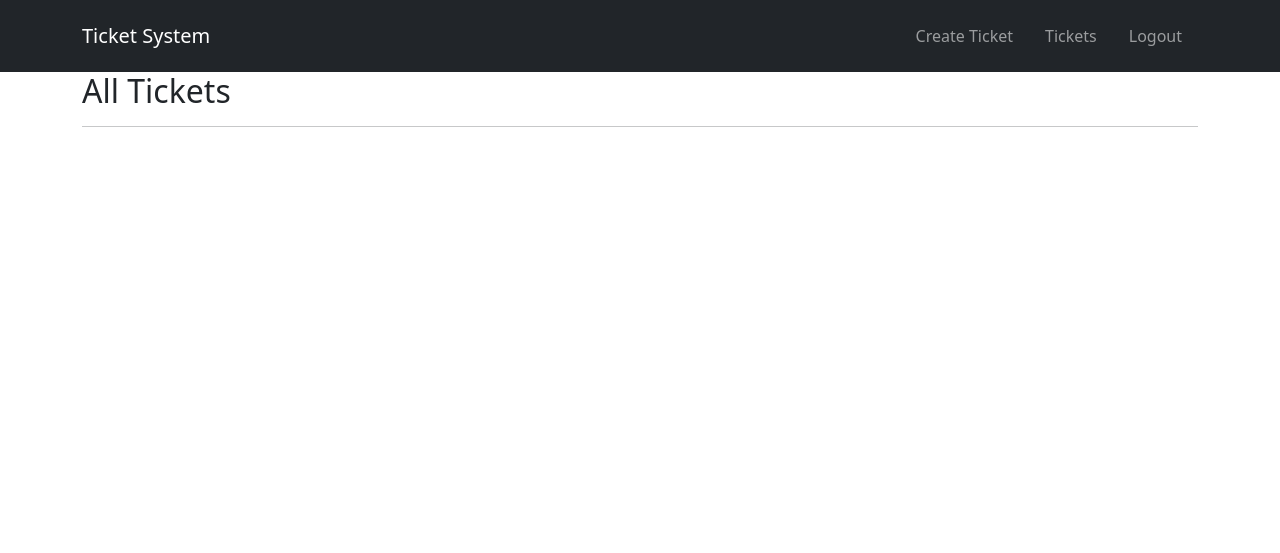
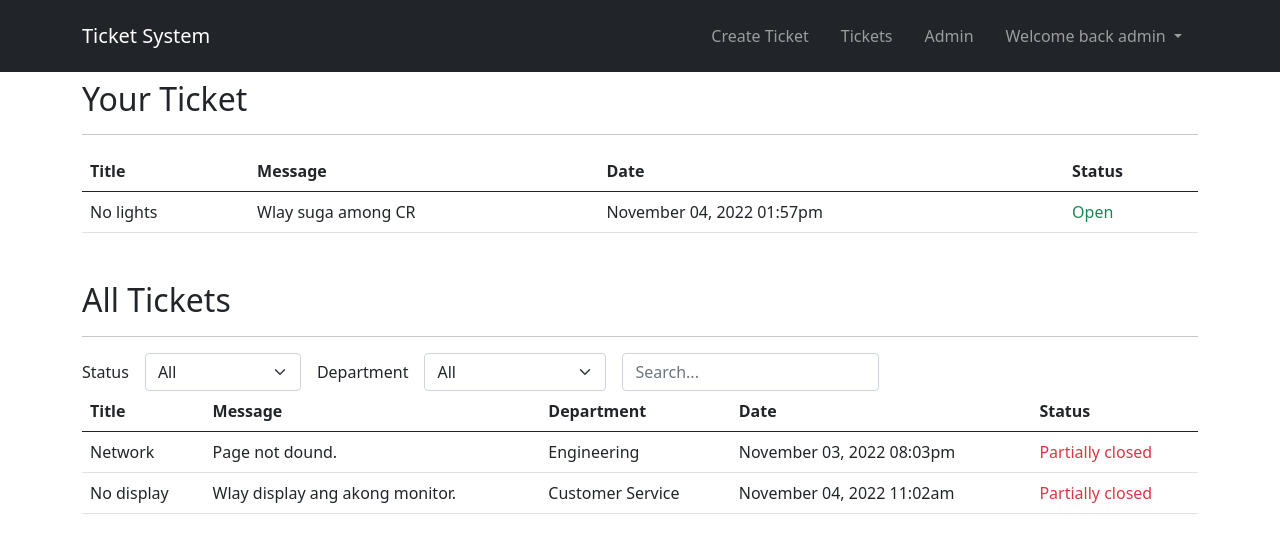
Before and after one commit to Joris05/ticket-system, a CodeIgniter app: page /database/tickets in a window 1280 px wide. Shown: the top 553 px of the page. Run offline with CodeIgniter, Linux system fonts and the light colour scheme; a user stored in the database is signed in; data comes from the database, SQL or seed files in the repository; both versions use the stored data as it was after the commit.

Commit message:
new updates

```diff
--- a/application/config/config.php
+++ b/application/config/config.php
@@ -23,7 +23,7 @@ defined('BASEPATH') or exit('No direct script access allowed');
 | a PHP script and you can easily do that on your own.
 |
 */
-$config['base_url'] = 'http://' . $_SERVER['HTTP_HOST'] . '/ticket/';
+$config['base_url'] = 'http://' . $_SERVER['HTTP_HOST'] . '/ticket-system/';
 
 /*
 |--------------------------------------------------------------------------
--- a/application/config/routes.php
+++ b/application/config/routes.php
@@ -6,6 +6,9 @@ $route['dashboard'] = 'dashboard';
 $route['logout']    = 'dashboard/logout';
 $route['create']    =  'ticket/create';
 $route['tickets']   = 'ticket/list';
+$route['ticket/store'] = 'ticket/store';
+$route['ticket/view/(:any)'] = 'ticket/view/$1';
+$route['ticket/status/(:any)/(:any)'] = 'ticket/status/$1/$2';
 
 $route['default_controller'] = 'welcome';
 $route['404_override'] = '';
--- a/application/controllers/Ticket.php
+++ b/application/controllers/Ticket.php
@@ -8,6 +8,8 @@ class Ticket extends CI_Controller
     {
         parent::__construct();
         $this->load->model('department_model', 'department');
+        $this->load->model('ticket_model', 'ticket');
+        $this->load->model('user_model', 'user');
         $this->check_isvalidated();
     }
 
@@ -18,10 +20,11 @@ class Ticket extends CI_Controller
         }
     }
 
-    public function create()
+    public function create($errors=null)
     {
         $data['title'] = 'Create Ticket';
-        $data['departments'] = $this->department->department_list();
+        $data['error'] = $errors;
+        $data['departments'] = $this->department->department_list($this->session->userdata('department_id'));
         $this->load->view('template/header', $data);
         $this->load->view('pages/create', $data);
         $this->load->view('template/footer');
@@ -30,8 +33,85 @@ class Ticket extends CI_Controller
     public function list()
     {
         $data['title'] = 'All Tickets';
+        $data['tickets'] = $this->ticket->ticket_list($this->session->userdata('userid'));
+        $data['ticketsDepartment'] = $this->ticket->ticket_list_by_department($this->session->userdata('department_id'));
+        $data['departments'] = $this->department->department_list($this->session->userdata('department_id'));
         $this->load->view('template/header', $data);
-        $this->load->view('pages/tickets');
+        $this->load->view('pages/tickets', $data);
         $this->load->view('template/footer');
     }
+
+    public function store()
+    {
+        $this->form_validation->set_rules(
+            'title',
+            'Title',
+            'required|trim'
+        );
+        $this->form_validation->set_rules(
+            'department',
+            'Department',
+            'required|trim'
+        );
+        $this->form_validation->set_rules(
+            'msg',
+            'Message',
+            'required|trim'
+        );
+
+        if ($this->form_validation->run() == FALSE) {
+            $errors = validation_errors('<li>', '</li>');
+            $this->create($errors);
+        } else {
+            $title = $this->input->post('title');
+            $department = $this->input->post('department');
+            $msg = $this->input->post('msg');
+
+            $check = $this->ticket->get_ticket_title($title, 'Open');
+
+            if($check) {
+                $errors = '<li>You have a open ticket for this request. Please contact the department for the updates.</li>';
+                $this->create($errors);
+            } else {
+                $data = array(
+                    'title' => $title,
+                    'msg' => $msg,
+                    'department_id' => $department,
+                    'user_id' => $this->session->userdata('userid'),
+                );
+                $insert  = $this->ticket->insert_ticket($data);
+                if($insert){
+                    $this->list();
+                } else {
+                    $errors = '<li>Unable to submit your request. please contact the IT System Adminstrator.</li>';
+                    $this->create($errors);
+                }
+            }
+        }
+    }
+
+    public function view($id)
+    {
+        if($id){
+            $data['title'] = 'View Ticket';
+            $this->load->view('template/header', $data);
+            if($this->ticket->get_ticket($id, $this->session->userdata('department_id'))){
+                $data['ticket'] = $this->ticket->get_ticket($id, $this->session->userdata('department_id'));
+                $this->load->view('pages/view_ticket', $data);
+            }
+            $this->load->view('template/footer');
+        }
+    }
+
+    public function status($id, $status)
+    {
+        if($id && $status){
+            $where = 'id = "'.$id.'"';
+            $data = array(
+                'status' => ($status==='close') ? 'Partially closed' : 'Open'
+            );
+            $this->ticket->update_ticket($data, $where);
+            $this->view($id);
+        }
+    }
 }
--- a/application/models/Department_model.php
+++ b/application/models/Department_model.php
@@ -6,11 +6,22 @@ class Department_model extends CI_Model
         parent::__construct();
     }
 
-    public function department_list()
+    public function department_list($notId = null)
     {
         $this->db->select('*');
+        if($notId){
+            $this->db->where('department_id !=', $notId);
+        }
         $this->db->order_by('department_name', 'ASC');
         $q = $this->db->get('department');
         return $q->result_array();
     }
+
+    public function get_deparment($id)
+    {
+        $this->db->select('*');
+        $this->db->where('department_id', $id);
+        $q = $this->db->get('department');
+        return $q->row();
+    }
 }
--- a/application/models/Ticket_model.php
+++ b/application/models/Ticket_model.php
@@ -6,28 +6,39 @@ class Ticket_model extends CI_Model
         parent::__construct();
     }
 
-    public function ticket_list()
+    public function ticket_list($id)
     {
         $this->db->select('*');
+        $this->db->where('user_id', $id);
         $this->db->order_by('id', 'DEC');
         $q = $this->db->get('tickets');
         return $q->result_array();
     }
 
-    public function ticket_list_by_department($id)
+    public function ticket_list_by_department($id, $sdate = null, $edate = null)
     {
         $this->db->select('*');
-        $this->db->where('id', $id);
+        $this->db->where('department_id', $id);
+        if($sdate){
+            $this->db->where('date_created >=', $sdate);
+            $this->db->where('date_created <=', $edate);
+        }
         $this->db->order_by('id', 'DEC');
         $q = $this->db->get('tickets');
         return $q->result_array();
     }
 
-    public function ticket_by_deparment_status($id, $status)
+    public function ticket_by_deparment_status($id, $status = null, $sdate = null, $edate = null)
     {
         $this->db->select('*');
-        $this->db->where('status', $status);
         $this->db->where('department_id', $id);
+        if($status){
+            $this->db->where('status', $status);
+        }
+        if($sdate){
+            $this->db->where('date_created >=', $sdate);
+            $this->db->where('date_created <=', $edate);
+        }
         $this->db->order_by('id', 'DEC');
         $q = $this->db->get('tickets');
         return $q->result_array();
@@ -51,10 +62,20 @@ class Ticket_model extends CI_Model
         return true;
     }
 
-    public function get_ticket($id)
+    public function get_ticket($id, $department)
     {
         $this->db->select('*');
         $this->db->where('id', $id);
+        $this->db->where('department_id', $department);
+        $q = $this->db->get('tickets');
+        return $q->row();
+    }
+
+    public function get_ticket_title($title, $status)
+    {
+        $this->db->select('*');
+        $this->db->where('title', $title);
+        $this->db->where('status', $status);
         $q = $this->db->get('tickets');
         return $q->row();
     }
--- a/application/models/User_model.php
+++ b/application/models/User_model.php
@@ -14,4 +14,12 @@ class User_model extends CI_Model
         $q = $this->db->get('users');
         return $q->row();
     }
+
+    public function get_user($id)
+    {
+        $this->db->select('*');
+        $this->db->where('user_id', $id);
+        $q = $this->db->get('users');
+        return $q->row();
+    }
 }
--- a/application/views/pages/tickets.php
+++ b/application/views/pages/tickets.php
@@ -1,4 +1,87 @@
-<div class="container">
-    <h4 class="display-4" style="font-size: 2rem;"><?= $title; ?></h4>
+<div class="container mt-2">
+    <h4 class="display-4" style="font-size: 2rem;">Your Ticket</h4>
     <hr>
+    <div class="col-md-12 col-lg-12">
+        <table class="table table-hover">
+            <thead>
+                <tr>
+                    <th scope="col">Title</th>
+                    <th scope="col">Message</th>
+                    <th scope="col">Date</th>
+                    <th scope="col">Status</th>
+                </tr>
+            </thead>
+            <tbody>
+                <?php
+                    foreach ($tickets as $ticket) {
+                        $color = ($ticket['status']==='Open')?'text-success':'text-danger';
+                ?>
+                    <tr>
+                        <td><?= $ticket['title']; ?></td>
+                        <td><?= $ticket['msg']; ?></td>
+                        <td><?= date('F d, Y h:ia', strtotime($ticket['date_created'])); ?></td>
+                        <td class="<?= $color; ?>"><?= $ticket['status']; ?></td>
+                    </tr>
+                <?php } ?>
+            </tbody>
+        </table>
+    </div>
+    <h4 class="display-4 mt-5" style="font-size: 2rem;"><?= @$title; ?></h4>
+    <hr>
+    <div class="col-md-12 col-lg-12">
+        <div class="row g-3 align-items-center">
+            <div class="col-auto">
+                <label class="col-form-label">Status</label>
+            </div>
+            <div class="col-auto">
+                <select class="form-select">
+                    <option>All</option>
+                    <option>Open</option>
+                    <option>Partially Close</option>
+                </select>
+            </div>
+            <div class="col-auto">
+                <label class="col-form-label">Department</label>
+            </div>
+            <div class="col-auto">
+                <select class="form-select">
+                    <option>All</option>
+                    <?php foreach ($departments as $department) { ?>
+                        <option value="<?= $department['department_id']; ?>"><?= $department['department_name']; ?></option>
+                    <?php } ?>
+                </select>
+            </div>
+            <div class="col-auto">
+                <input type="text" class="form-control float-end" placeholder="Search...">
+            </div>
+        </div>
+    </div>
+        <table class="table table-hover">
+            <thead>
+                <tr>
+                    <th scope="col">Title</th>
+                    <th scope="col">Message</th>
+                    <th scope="col">Department</th>
+                    <th scope="col">Date</th>
+                    <th scope="col">Status</th>
+                </tr>
+            </thead>
+            <tbody>
+                <?php
+                    foreach ($ticketsDepartment as $tickets) {
+                        $color = ($tickets['status']==='Open')?'text-success':'text-danger';
+                        $user = $this->user->get_user($tickets['user_id']);
+                        $department = $this->department->get_deparment($user->department_id);
+                ?>
+                    <tr  onclick="window.location='<?= base_url();?>ticket/view/<?= $tickets['id']; ?>'">
+                        <td><?= $tickets['title']; ?></td>
+                        <td><?= $tickets['msg']; ?></td>
+                        <td><?=  $department->department_name; ?></td>
+                        <td><?= date('F d, Y h:ia', strtotime($tickets['date_created'])); ?></td>
+                        <td class="<?= $color; ?>"><?= $tickets['status']; ?></td>
+                    </tr>
+            <?php } ?>
+            </tbody>
+        </table>
+    </div>
 </div>
--- a/application/views/template/footer.php
+++ b/application/views/template/footer.php
@@ -1,4 +1,4 @@
-<script src="<?= base_url(); ?>assets/js/bootstrap.bundle.min.js" integrity="sha384-MrcW6ZMFYlzcLA8Nl+NtUVF0sA7MsXsP1UyJoMp4YLEuNSfAP+JcXn/tWtIaxVXM" crossorigin="anonymous"></script>
+<script src="<?= base_url(); ?>assets/js/bootstrap.bundle.min.js"></script>
 
 
 </body>
--- a/application/views/template/header.php
+++ b/application/views/template/header.php
@@ -6,7 +6,7 @@
     <meta name="viewport" content="width=device-width, initial-scale=1">
     <title>Ticket System - <?= $title; ?></title>
     <!-- Bootstrap core CSS -->
-    <link href="<?= base_url() ?>assets/css/bootstrap.min.css" rel="stylesheet" integrity="sha384-EVSTQN3/azprG1Anm3QDgpJLIm9Nao0Yz1ztcQTwFspd3yD65VohhpuuCOmLASjC" crossorigin="anonymous">
+    <link href="<?= base_url() ?>assets/css/bootstrap.min.css" rel="stylesheet">
     <!-- Favicons -->
     <link rel="icon" href="<?= base_url() ?>assets/images/ticket-icon.png">
     <meta name="theme-color" content="#7952b3">
@@ -328,6 +328,8 @@
         span.fa-3x.mb-auto.mt-auto {
             color: black;
         }
+
+        tr:hover { cursor: pointer; }
     </style>
 
 
@@ -351,8 +353,21 @@
                     <li class="nav-item">
                         <a href="<?= base_url(); ?>tickets" class="nav-link m-2 menu-item">Tickets</a>
                     </li>
-                    <li class="nav-item">
-                        <a href="<?= base_url(); ?>logout" class="nav-link m-2 menu-item">Logout</a>
+                    <?php
+                    if($this->session->userdata('utype')==='admin'){
+                    ?>
+                        <li class="nav-item">
+                            <a href="<?= base_url(); ?>admin/dashboard" class="nav-link m-2 menu-item">Admin</a>
+                        </li>
+                    <?php } ?>
+                    <li class="nav-item dropdown">
+                        <a class="nav-link m-2 menu-item dropdown-toggle" href="#" id="navbarDropdownMenuLink" role="button" data-bs-toggle="dropdown" aria-expanded="false">
+                           Welcome back <?= $this->session->userdata('username'); ?>
+                        </a>
+                        <ul class="dropdown-menu" aria-labelledby="navbarDropdownMenuLink">
+                            <li><a class="dropdown-item" href="#">Account</a></li>
+                            <li><a class="dropdown-item" href="<?= base_url(); ?>logout">Logout</a></li>
+                        </ul>
                     </li>
                 </ul>
             </div>
```
Also changed, not shown: application/controllers/Dashboard.php (+6 -3 lines), application/views/pages/create.php (+9 -6 lines), application/views/pages/home.php (+16 -7 lines), application/views/pages/view_ticket.php (added, +33 -0 lines), db/ticket.sql (+36 -26 lines).
